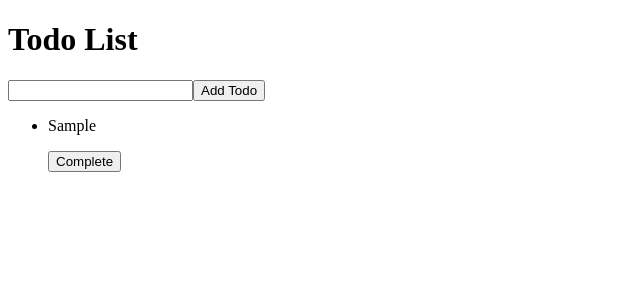
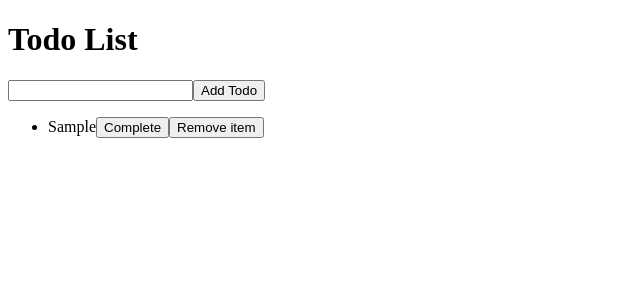
Before and after one commit to osubuu/ts-react-webpack, a React app: page / in a window 1280 px wide. Both pictures are taken after typing "Sample" into the empty fields and a click on the button "Add Todo". Shown: the top 300 px of the page, without its empty margins (0-640 px from the left). Built offline with nearby package versions, Linux system fonts and the light colour scheme.

Commit message:
added remove item functionality

```diff
--- a/src/index.tsx
+++ b/src/index.tsx
@@ -36,6 +36,12 @@ export default function App(): JSX.Element {
     setTodos(newTodos);
   };
 
+  const removeTodo = (index: number): void => {
+    const newTodos: Todo[] = [...todos];
+    newTodos.splice(index, 1);
+    setTodos(newTodos);
+  };
+
   return (
     <>
       <h1>Todo List</h1>
@@ -46,13 +52,20 @@ export default function App(): JSX.Element {
       <ul>
         {todos.map((todo: Todo, index: number) => (
           <li key={`item-${todo.text}`}>
-            <p>{todo.text}</p>
+            <span style={{ textDecoration: todo.complete ? 'line-through' : '' }}>{todo.text}</span>
             <button
               type="button"
               aria-label="Complete this todo item"
               onClick={(): void => completeTodo(index)}
             >
               {todo.complete ? 'Incomplete' : 'Complete'}
+            </button>
+            <button
+              type="button"
+              aria-label="Remove this todo item"
+              onClick={(): void => removeTodo(index)}
+            >
+              Remove item
             </button>
           </li>
         ))}
```
